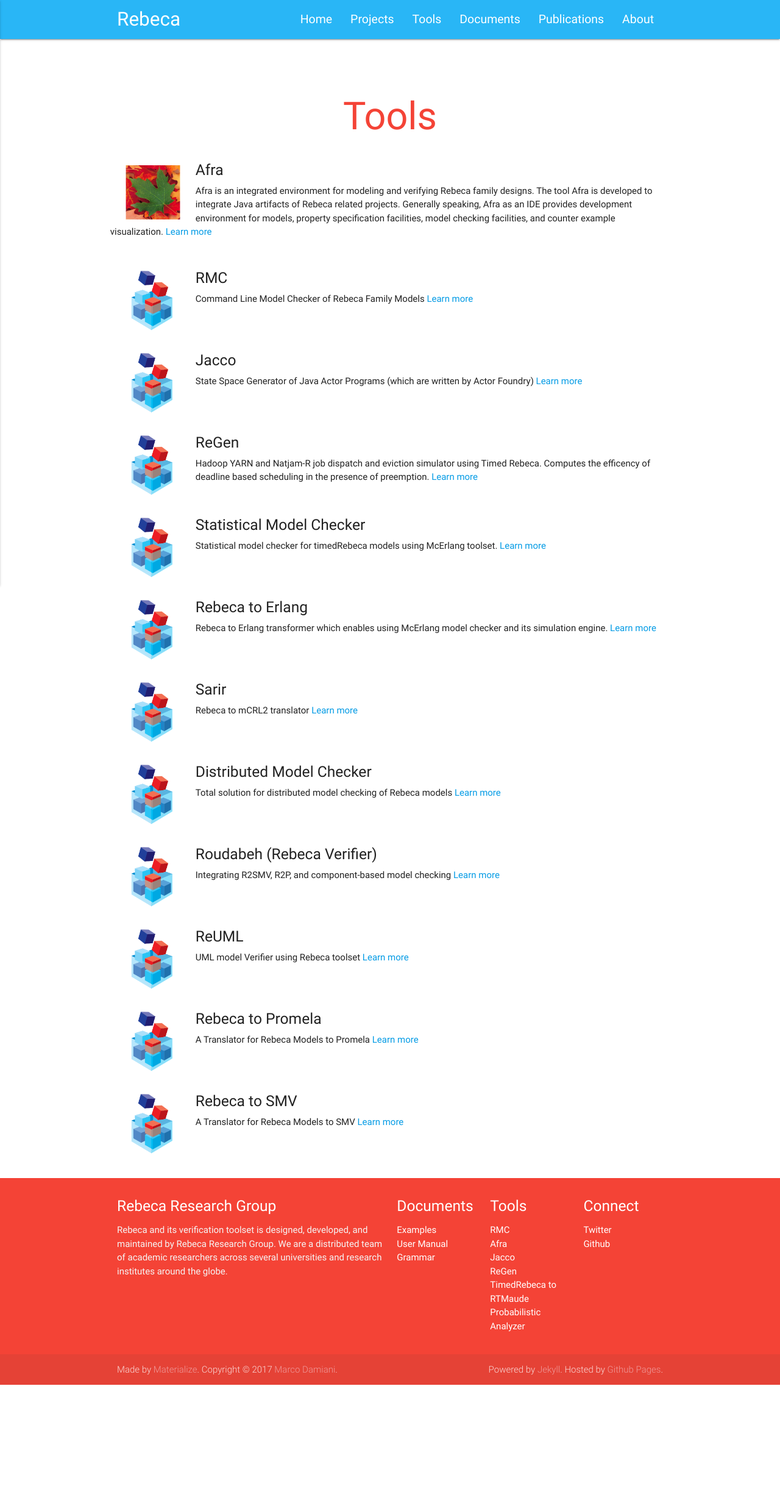
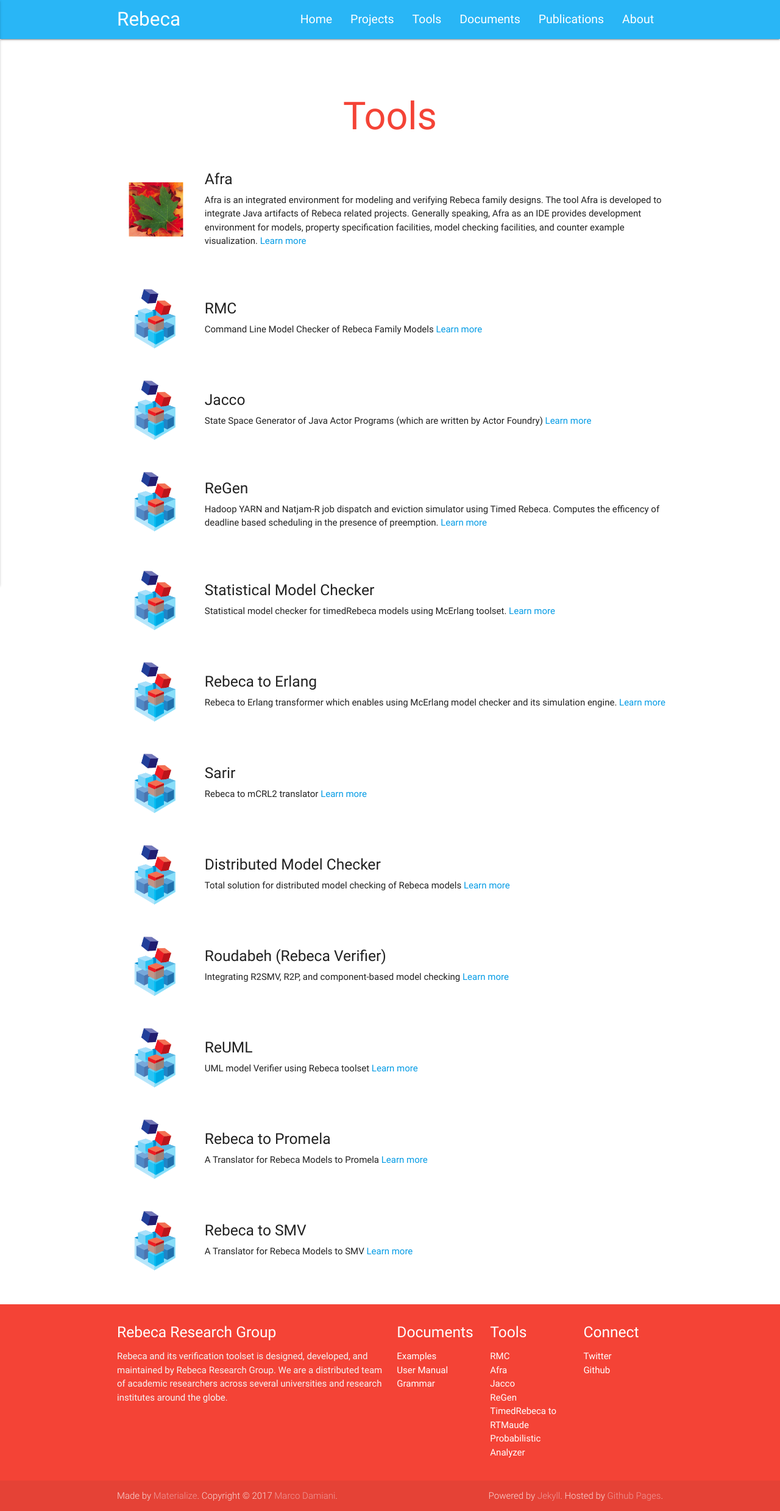
Before and after one commit to rebeca-lang/rebeca-lang.github.io, a Jekyll site: the page built from tools.md, in a window 1280 px wide. Shown: the whole page at 61% size. Built offline with Jekyll 4.4.1, drawn with Linux system fonts in a browser that asks for light colours; before the commit the page ends 2271 px from its top, so only the background shows below that.

Commit message:
List of projects and tools have new decoration to avoid line overflow for descriptions in small screens.

```diff
--- a/tools.md
+++ b/tools.md
@@ -8,125 +8,221 @@ title: Tools
 
 <div class="row">
 <div class="col s12 m12">
-    <p class="light">
-    <img align="left" width="100px" src="{{ "/assets/tools/Afra/Afra-Logo.png" | absolute_url }}" alt="Afra Logo" style="margin:0px 20px"/>
-    <h5 class="Left">Afra</h5>
-	Afra is an integrated environment for modeling and verifying Rebeca family designs. The tool Afra is developed to integrate Java artifacts of Rebeca related projects. Generally speaking, Afra as an IDE provides development environment for models, property specification facilities, model checking facilities, and counter example visualization.
-    <a href="{{ "/alltools/Afra" | relative_url }}">Learn more</a>
-  </p>
+  <table>
+    <tr>
+      <td style="vertical-align:center; width:120px">
+        <img align="left" width="100px" src="{{ "/assets/tools/Afra/Afra-Logo.png" | absolute_url }}" alt="Afra Logo" style="margin:0px 20px"/>
+      </td>
+      <td>
+        <p class="light">
+          <h5 class="Left">Afra</h5>
+          Afra is an integrated environment for modeling and verifying Rebeca family designs. The tool Afra is developed to integrate Java artifacts of Rebeca related projects. Generally speaking, Afra as an IDE provides development environment for models, property specification facilities, model checking facilities, and counter example visualization.
+          <a href="{{ "/alltools/Afra" | relative_url }}">Learn more</a>
+        </p>
+      </td>
+    </tr>
+  </table>
 </div>
 </div>
 
 <div class="row">
 <div class="col s12 m12">
-    <p class="light">
-    <img align="left" width="100px" src="{{ "/assets/tools/DefaultTool.png" | absolute_url }}" alt="RMC" style="margin:0px 20px"/>
-    <h5 class="Left">RMC</h5>
-	Command Line Model Checker of Rebeca Family Models
-    <a href="{{ "/alltools/RMC" | relative_url }}">Learn more</a>
-  </p>
+  <table>
+    <tr>
+      <td style="vertical-align:top; width:120px">
+        <img align="left" width="100px" src="{{ "/assets/tools/DefaultTool.png" | absolute_url }}" alt="RMC" style="margin:0px 20px"/>
+      </td>
+      <td>
+        <p class="light">
+          <h5 class="Left">RMC</h5>
+          Command Line Model Checker of Rebeca Family Models
+          <a href="{{ "/alltools/RMC" | relative_url }}">Learn more</a>
+        </p>
+      </td>
+    </tr>
+  </table>
 </div>
 </div>
 
 <div class="row">
 <div class="col s12 m12">
-    <p class="light">
-    <img align="left" width="100px" src="{{ "/assets/tools/DefaultTool.png" | absolute_url }}" alt="Jacco" style="margin:0px 20px"/>
-    <h5 class="Left">Jacco</h5>
-	State Space Generator of Java Actor Programs (which are written by Actor Foundry)
-    <a href="{{ "/alltools/Jacco" | relative_url }}">Learn more</a>
-  </p>
+  <table>
+    <tr>
+      <td style="vertical-align:top; width:120px">
+        <img align="left" width="100px" src="{{ "/assets/tools/DefaultTool.png" | absolute_url }}" alt="Jacco" style="margin:0px 20px"/>
+      </td>
+      <td>
+        <p class="light">
+          <h5 class="Left">Jacco</h5>
+          State Space Generator of Java Actor Programs (which are written by Actor Foundry)
+          <a href="{{ "/alltools/Jacco" | relative_url }}">Learn more</a>
+        </p>
+      </td>
+    </tr>
+  </table>
 </div>
 </div>
 
 <div class="row">
 <div class="col s12 m12">
-    <p class="light">
-    <img align="left" width="100px" src="{{ "/assets/tools/DefaultTool.png" | absolute_url }}" alt="ReGen" style="margin:0px 20px"/>
-    <h5 class="Left">ReGen</h5>
-	Hadoop YARN and Natjam-R job dispatch and eviction simulator using Timed Rebeca. Computes the efficency of deadline based scheduling in the presence of preemption.
-    <a href="{{ "/alltools/ReGen" | relative_url }}">Learn more</a>
-  </p>
+  <table>
+    <tr>
+      <td style="vertical-align:top; width:120px">
+        <img align="left" width="100px" src="{{ "/assets/tools/DefaultTool.png" | absolute_url }}" alt="ReGen" style="margin:0px 20px"/>
+      </td>
+      <td>
+        <p class="light">
+          <h5 class="Left">ReGen</h5>
+          Hadoop YARN and Natjam-R job dispatch and eviction simulator using Timed Rebeca. Computes the efficency of deadline based scheduling in the presence of preemption.
+          <a href="{{ "/alltools/ReGen" | relative_url }}">Learn more</a>
+        </p>
+      </td>
+    </tr>
+  </table>
 </div>
 </div>
 <div class="row">
 <div class="col s12 m12">
-    <p class="light">
-    <img align="left" width="100px" src="{{ "/assets/tools/DefaultTool.png" | absolute_url }}" alt="Statistical Model Checker" style="margin:0px 20px"/>
-    <h5 class="Left">Statistical Model Checker</h5>
-	Statistical model checker for timedRebeca models using McErlang toolset.
-    <a href="{{ "/alltools/StatisticalModelCheckerForTimedRebecaModels" | relative_url }}">Learn more</a>
-  </p>
+  <table>
+    <tr>
+      <td style="vertical-align:top; width:120px">
+        <img align="left" width="100px" src="{{ "/assets/tools/DefaultTool.png" | absolute_url }}" alt="Statistical Model Checker" style="margin:0px 20px"/>
+      </td>
+      <td>
+        <p class="light">
+          <h5 class="Left">Statistical Model Checker</h5>
+          Statistical model checker for timedRebeca models using McErlang toolset.
+          <a href="{{ "/alltools/StatisticalModelCheckerForTimedRebecaModels" | relative_url }}">Learn more</a>
+        </p>
+      </td>
+    </tr>
+  </table>
 </div>
 </div>
 <div class="row">
 <div class="col s12 m12">
-    <p class="light">
-    <img align="left" width="100px" src="{{ "/assets/tools/DefaultTool.png" | absolute_url }}" alt="Rebeca to Erlang" style="margin:0px 20px"/>
-    <h5 class="Left">Rebeca to Erlang</h5>
-	Rebeca to Erlang transformer which enables using McErlang model checker and its simulation engine.
-    <a href="{{ "/alltools/Rebeca2Erlang" | relative_url }}">Learn more</a>
-  </p>
+  <table>
+    <tr>
+      <td style="vertical-align:top; width:120px">
+        <img align="left" width="100px" src="{{ "/assets/tools/DefaultTool.png" | absolute_url }}" alt="Rebeca to Erlang" style="margin:0px 20px"/>
+      </td>
+      <td>
+        <p class="light">
+          <h5 class="Left">Rebeca to Erlang</h5>
+          Rebeca to Erlang transformer which enables using McErlang model checker and its simulation engine.
+          <a href="{{ "/alltools/Rebeca2Erlang" | relative_url }}">Learn more</a>
+        </p>
+      </td>
+    </tr>
+  </table>
 </div>
 </div>
 <div class="row">
 <div class="col s12 m12">
-    <p class="light">
-    <img align="left" width="100px" src="{{ "/assets/tools/DefaultTool.png" | absolute_url }}" alt="Sarir" style="margin:0px 20px"/>
-    <h5 class="Left">Sarir</h5>
-	Rebeca to mCRL2 translator
-    <a href="{{ "/alltools/Sarir" | relative_url }}">Learn more</a>
-  </p>
+  <table>
+    <tr>
+      <td style="vertical-align:top; width:120px">
+        <img align="left" width="100px" src="{{ "/assets/tools/DefaultTool.png" | absolute_url }}" alt="Sarir" style="margin:0px 20px"/>
+      </td>
+      <td>
+        <p class="light">
+          <h5 class="Left">Sarir</h5>
+          Rebeca to mCRL2 translator
+          <a href="{{ "/alltools/Sarir" | relative_url }}">Learn more</a>
+        </p>
+      </td>
+    </tr>
+  </table>
 </div>
 </div>
 <div class="row">
 <div class="col s12 m12">
-    <p class="light">
-    <img align="left" width="100px" src="{{ "/assets/tools/DefaultTool.png" | absolute_url }}" alt="Distributed Model Checker" style="margin:0px 20px"/>
-    <h5 class="Left">Distributed Model Checker</h5>
-	Total solution for distributed model checking of Rebeca models
-    <a href="{{ "/alltools/RebecaDistributedModelChecker" | relative_url }}">Learn more</a>
-  </p>
+  <table>
+    <tr>
+      <td style="vertical-align:top; width:120px">
+        <img align="left" width="100px" src="{{ "/assets/tools/DefaultTool.png" | absolute_url }}" alt="Distributed Model Checker" style="margin:0px 20px"/>
+      </td>
+      <td>
+        <p class="light">
+          <h5 class="Left">Distributed Model Checker</h5>
+          Total solution for distributed model checking of Rebeca models
+          <a href="{{ "/alltools/RebecaDistributedModelChecker" | relative_url }}">Learn more</a>
+        </p>
+      </td>
+    </tr>
+  </table>
 </div>
 </div>
 <div class="row">
 <div class="col s12 m12">
-    <p class="light">
-    <img align="left" width="100px" src="{{ "/assets/tools/DefaultTool.png" | absolute_url }}" alt="Roudabeh" style="margin:0px 20px"/>
-    <h5 class="Left">Roudabeh (Rebeca Verifier)</h5>
-	Integrating R2SMV, R2P, and component-based model checking
-    <a href="{{ "/alltools/Roudabeh" | relative_url }}">Learn more</a>
-  </p>
+  <table>
+    <tr>
+      <td style="vertical-align:top; width:120px">
+        <img align="left" width="100px" src="{{ "/assets/tools/DefaultTool.png" | absolute_url }}" alt="Roudabeh" style="margin:0px 20px"/>
+      </td>
+      <td>
+        <p class="light">
+          <h5 class="Left">Roudabeh (Rebeca Verifier)</h5>
+          Integrating R2SMV, R2P, and component-based model checking
+          <a href="{{ "/alltools/Roudabeh" | relative_url }}">Learn more</a>
+        </p>
+      </td>
+    </tr>
+  </table>
 </div>
 </div>
 <div class="row">
 <div class="col s12 m12">
-    <p class="light">
-    <img align="left" width="100px" src="{{ "/assets/tools/DefaultTool.png" | absolute_url }}" alt="ReUML" style="margin:0px 20px"/>
-    <h5 class="Left">ReUML</h5>
-	UML model Verifier using Rebeca toolset
-    <a href="{{ "/alltools/ReUML" | relative_url }}">Learn more</a>
-  </p>
+  <table>
+    <tr>
+      <td style="vertical-align:top; width:120px">
+        <img align="left" width="100px" src="{{ "/assets/tools/DefaultTool.png" | absolute_url }}" alt="ReUML" style="margin:0px 20px"/>
+      </td>
+      <td>
+        <p class="light">
+          <h5 class="Left">ReUML</h5>
+          UML model Verifier using Rebeca toolset
+          <a href="{{ "/alltools/ReUML" | relative_url }}">Learn more</a>
+        </p>
+      </td>
+    </tr>
+  </table>
 </div>
 </div>
 <div class="row">
 <div class="col s12 m12">
-    <p class="light">
-    <img align="left" width="100px" src="{{ "/assets/tools/DefaultTool.png" | absolute_url }}" alt="Rebeca to Promela" style="margin:0px 20px"/>
-    <h5 class="Left">Rebeca to Promela</h5>
-	A Translator for Rebeca Models to Promela
-    <a href="{{ "/alltools/Rebeca2Promela" | relative_url }}">Learn more</a>
-  </p>
+  <table>
+    <tr>
+      <td style="vertical-align:top; width:120px">
+        <img align="left" width="100px" src="{{ "/assets/tools/DefaultTool.png" | absolute_url }}" alt="Rebeca to Promela" style="margin:0px 20px"/>
+      </td>
+      <td>
+        <p class="light">
+          <h5 class="Left">Rebeca to Promela</h5>
+          A Translator for Rebeca Models to Promela
+          <a href="{{ "/alltools/Rebeca2Promela" | relative_url }}">Learn more</a>
+        </p>
+      </td>
+    </tr>
+  </table>
 </div>
 </div>
 <div class="row">
 <div class="col s12 m12">
-    <p class="light">
-    <img align="left" width="100px" src="{{ "/assets/tools/DefaultTool.png" | absolute_url }}" alt="Rebeca to SMV" style="margin:0px 20px"/>
-    <h5 class="Left">Rebeca to SMV</h5>
-	A Translator for Rebeca Models to SMV
-    <a href="{{ "/alltools/Rebeca2SMV" | relative_url }}">Learn more</a>
-  </p>
+  <table>
+    <tr>
+      <td style="vertical-align:top; width:120px">
+        <img align="left" width="100px" src="{{ "/assets/tools/DefaultTool.png" | absolute_url }}" alt="Rebeca to SMV" style="margin:0px 20px"/>
+      </td>
+      <td>
+        <p class="light">
+          <h5 class="Left">Rebeca to SMV</h5>
+          A Translator for Rebeca Models to SMV
+          <a href="{{ "/alltools/Rebeca2SMV" | relative_url }}">Learn more</a>
+        </p>
+      </td>
+    </tr>
+  </table>
 </div>
 </div>
 
```
Also changed, not shown: projects.md (+103 -39 lines).
